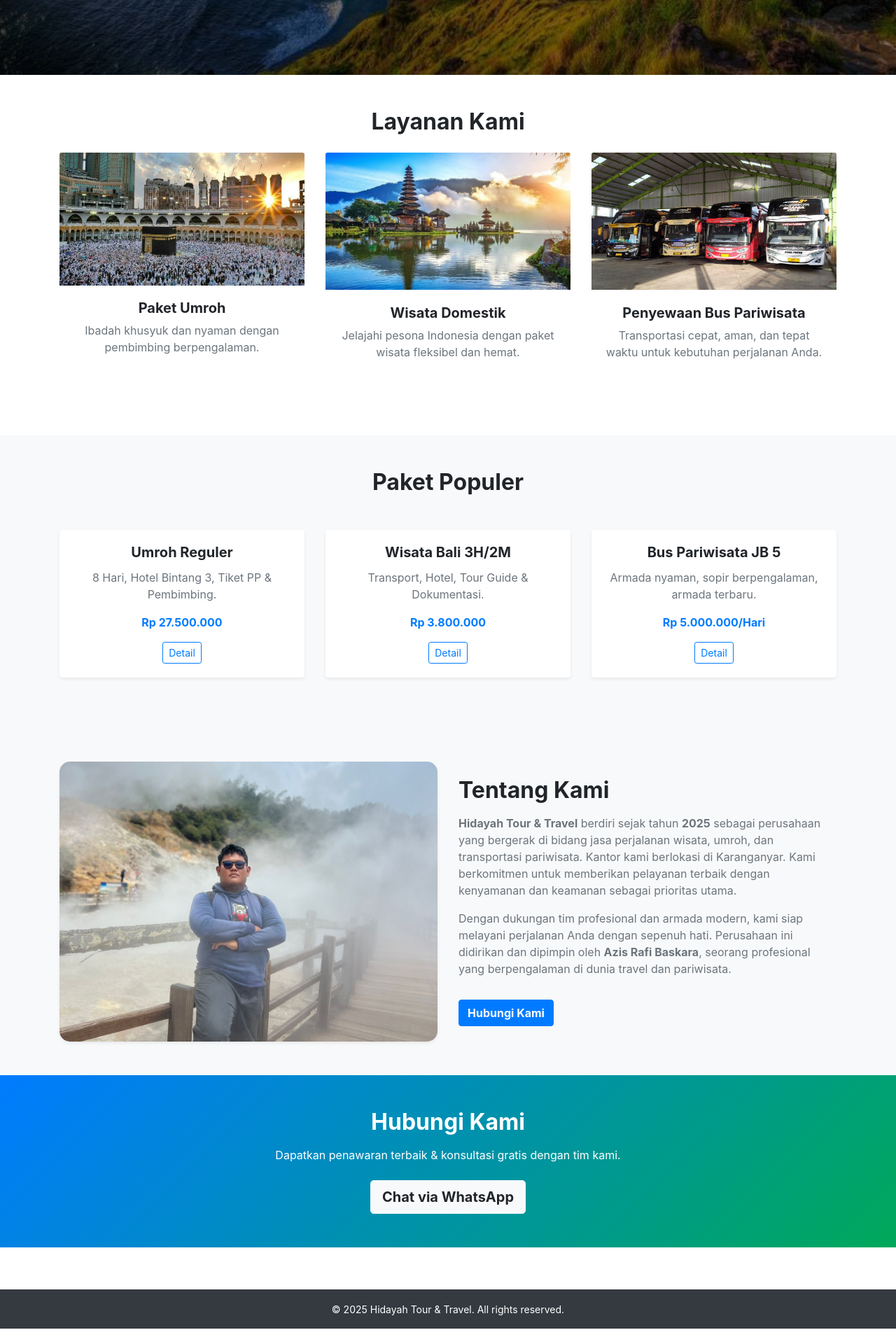
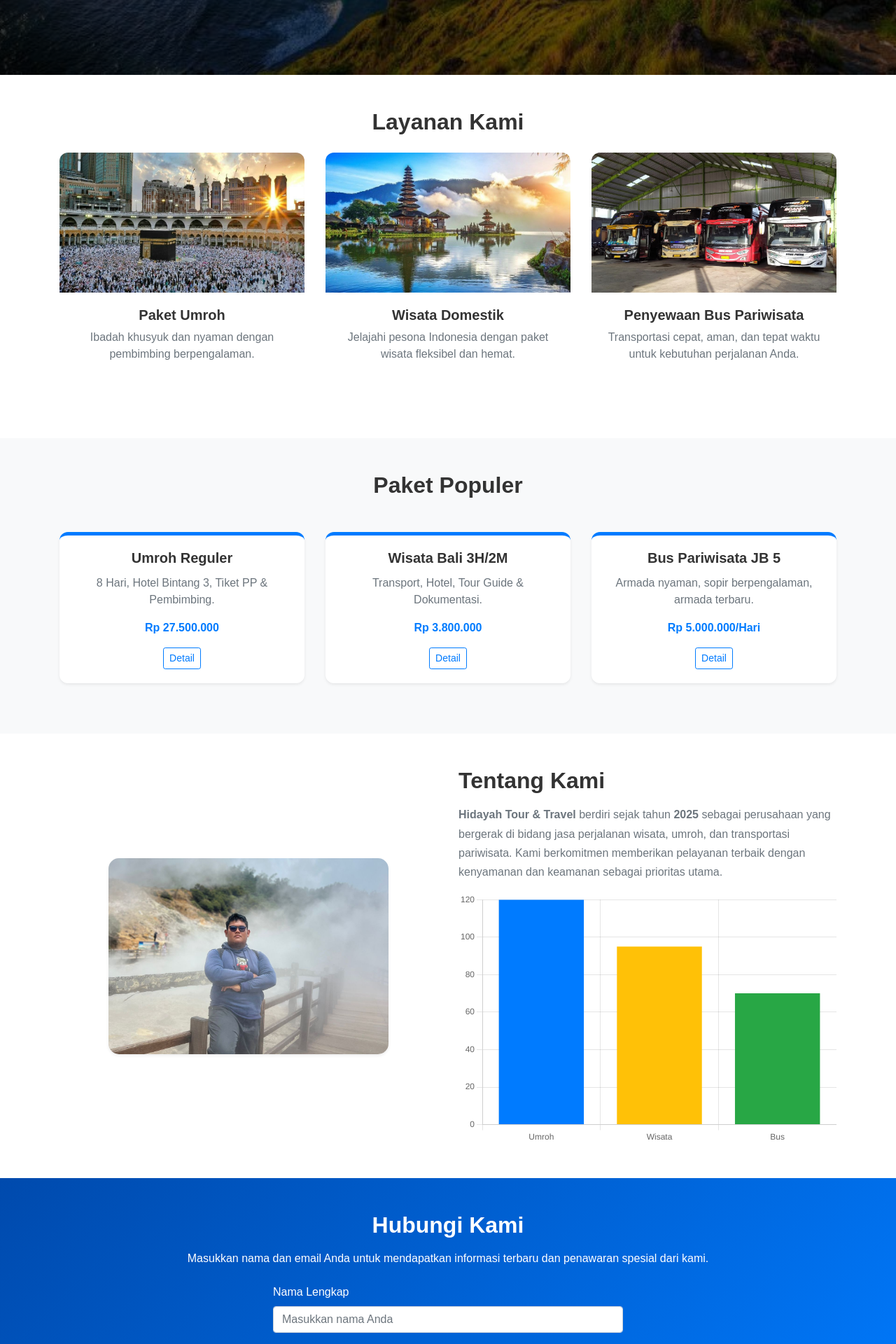
Before and after one commit to Argyatama7007/lat-bootsrtap, a PHP site: page /ismab.html in a window 1280 px wide. Shown: the part 760-2680 px from the top of the page at 70% size. Before the commit the page ends 2658 px from the top, so only its background shows below. Run offline with PHP 8.4, Linux system fonts and the light colour scheme.

Commit message:
javascripiso

```diff
--- a/ismab.css
+++ b/ismab.css
@@ -1,27 +1,73 @@
+/* ==== Global Style ==== */
 body {
   font-family: 'Poppins', sans-serif;
   overflow-x: hidden;
+  color: #333;
 }
 
-  /* Hero Section */
+h1, h2, h3, h4, h5 {
+  font-weight: 700;
+}
+
+section {
+  scroll-margin-top: 80px; /* agar tidak ketutup navbar */
+}
+
+/* ==== Navbar ==== */
+.navbar {
+  transition: all 0.3s ease;
+}
+.navbar.scrolled {
+  background-color: #fff !important;
+  box-shadow: 0 2px 8px rgba(0,0,0,0.1);
+}
+.navbar-nav .nav-link {
+  font-weight: 500;
+  color: #333 !important;
+  transition: color 0.3s ease;
+}
+.navbar-nav .nav-link:hover,
+.navbar-nav .nav-link.active {
+  color: #007bff !important;
+}
+
+/* ==== Hero Section ==== */
 .hero {
   background: linear-gradient(rgba(0,0,0,0.6), rgba(0,0,0,0.6)),
-                url('https://images.unsplash.com/photo-1504215680853-026ed2a45def?auto=format&fit=crop&w=1600&q=70') center center / cover no-repeat;
+              url('img/home.jpeg') center center / cover no-repeat;
   height: 100vh;
   display: flex;
   align-items: center;
   justify-content: center;
+  text-align: center;
+  color: white;
+}
+.hero h1 {
+  font-size: 3rem;
+}
+.hero p {
+  max-width: 600px;
+  margin: 0 auto 25px;
+  font-size: 1.1rem;
+}
+.hero a.btn {
+  transition: all 0.3s ease;
+}
+.hero a.btn:hover {
+  transform: scale(1.05);
+  background-color: #ffc107;
+  border-color: #ffc107;
+  color: white;
 }
 
-  .hero-btn {
-    transition: all 0.3s ease;
+/* ==== Layanan Section ==== */
+#layanan {
+  background-color: #fff;
 }
-  .hero-btn:hover {
-    transform: scale(1.05);
-    background-color: #ffc107;
+.layanan-card img {
+  height: 200px;
+  object-fit: cover;
 }
-
-  /* Cards */
 .card {
   border: none;
   border-radius: 12px;
@@ -33,23 +79,60 @@ body {
   box-shadow: 0 12px 25px rgba(0,0,0,0.15);
 }
 
-  /* Layanan Section */
-  .layanan-card img {
-    height: 200px;
-    object-fit: cover;
+/* ==== Paket Section ==== */
+#paket {
+  background-color: #f8f9fa;
 }
-
-  /* Paket Section */
 .paket-card {
   border-top: 5px solid #007bff;
 }
 
-  /* Kontak Section */
-  .kontak-section {
-    background: linear-gradient(135deg, #001f3f, #003366);
+/* ==== Tentang Kami ==== */
+#tentang {
+  background-color: #ffffff;
+}
+#tentang img {
+  width: 80%;
+  max-width: 400px;
+  border-radius: 15px;
+  display: block;
+  margin: 0 auto;
+  object-fit: cover;
+}
+#tentang p {
+  line-height: 1.7;
 }
 
-  /* Floating WA */
+/* ==== Kontak Section ==== */
+#kontak {
+  background: linear-gradient(135deg, #004aad, #007bff);
+  color: white;
+  padding-top: 80px;
+  padding-bottom: 80px;
+}
+#kontak button {
+  transition: all 0.3s ease;
+}
+#kontak button:hover {
+  transform: scale(1.05);
+}
+#nomorKontak {
+  background: rgba(255,255,255,0.1);
+  padding: 20px;
+  border-radius: 10px;
+  display: inline-block;
+}
+
+/* ==== Footer ==== */
+footer {
+  background-color: #111;
+  color: #ccc;
+  padding: 15px 0;
+  text-align: center;
+  font-size: 0.9rem;
+}
+
+/* ==== Floating WhatsApp ==== */
 .wa-float {
   position: fixed;
   right: 25px;
@@ -61,12 +144,27 @@ body {
   transform: scale(1.1);
 }
 
-  /* Responsive */
+/* ==== Responsive ==== */
+@media (max-width: 992px) {
+  .hero h1 {
+    font-size: 2.3rem;
+  }
+  #tentang img {
+    width: 100%;
+    max-width: 350px;
+  }
+}
 @media (max-width: 768px) {
   .hero {
-      height: 70vh;
+    height: 75vh;
+  }
+  .hero p {
+    font-size: 1rem;
   }
   .layanan-card img {
     height: 180px;
   }
+  #kontak {
+    padding: 60px 20px;
   }
+}
--- a/ismab.html
+++ b/ismab.html
@@ -9,58 +9,7 @@
   <link rel="stylesheet" href="https://unpkg.com/aos@2.3.1/dist/aos.css">
   <link rel="stylesheet" href="https://cdnjs.cloudflare.com/ajax/libs/font-awesome/6.5.0/css/all.min.css">
   <link rel="icon" href="logo.png">
-  <style>
-    body {
-      scroll-behavior: smooth;
-    }
-
-    /* Hero Section */
-    .hero {
-      min-height: 100vh;
-      background: linear-gradient(rgba(0,0,0,0.5), rgba(0,0,0,0.5)),
-                  url('img/home.jpeg') center/cover no-repeat;
-      display: flex;
-      align-items: center;
-      justify-content: center;
-      text-align: center;
-      color: #fff;
-    }
-
-    /* Navbar */
-    .navbar-brand span.text-primary {
-      color: #007bff !important;
-    }
-
-    /* Card */
-    .layanan-card, .paket-card {
-      border: none;
-      transition: transform .3s ease, box-shadow .3s ease;
-    }
-    .layanan-card:hover, .paket-card:hover {
-      transform: translateY(-8px);
-      box-shadow: 0 8px 20px rgba(0,0,0,0.15);
-    }
-
-    /* Kontak */
-    .kontak-section {
-      background: linear-gradient(135deg, #007bff, #00a859);
-    }
-
-    /* Tentang Kami */
-    .tentang-section {
-      background-color: #f8f9fa;
-    }
-    .tentang-img {
-      border-radius: 15px;
-      width: 100%;
-      object-fit: cover;
-      max-height: 400px;
-    }
-
-    footer {
-      margin-top: 60px;
-    }
-  </style>
+  <link rel="stylesheet" href="ismab.css">
 </head>
 
 <body>
@@ -141,7 +90,7 @@
               <h5 class="card-title font-weight-bold">Umroh Reguler</h5>
               <p class="card-text text-muted">8 Hari, Hotel Bintang 3, Tiket PP & Pembimbing.</p>
               <p class="font-weight-bold text-primary">Rp 27.500.000</p>
-              <a href="#" class="btn btn-outline-primary btn-sm">Detail</a>
+              <a href="#kontak" class="btn btn-outline-primary btn-sm btn-detail">Detail</a>
             </div>
           </div>
         </div>
@@ -151,7 +100,7 @@
               <h5 class="card-title font-weight-bold">Wisata Bali 3H/2M</h5>
               <p class="card-text text-muted">Transport, Hotel, Tour Guide & Dokumentasi.</p>
               <p class="font-weight-bold text-primary">Rp 3.800.000</p>
-              <a href="#" class="btn btn-outline-primary btn-sm">Detail</a>
+              <a href="#kontak" class="btn btn-outline-primary btn-sm btn-detail">Detail</a>
             </div>
           </div>
         </div>
@@ -161,7 +110,7 @@
               <h5 class="card-title font-weight-bold">Bus Pariwisata JB 5</h5>
               <p class="card-text text-muted">Armada nyaman, sopir berpengalaman, armada terbaru.</p>
               <p class="font-weight-bold text-primary">Rp 5.000.000/Hari</p>
-              <a href="#" class="btn btn-outline-primary btn-sm">Detail</a>
+              <a href="#kontak" class="btn btn-outline-primary btn-sm btn-detail">Detail</a>
             </div>
           </div>
         </div>
@@ -174,19 +123,14 @@
     <div class="container">
       <div class="row align-items-center">
         <div class="col-md-6 mb-4 mb-md-0" data-aos="fade-right">
-          <img src="img/genggong.jpeg" alt="Tentang Kami" class="tentang-img shadow-sm">
+          <img src="img/genggong.jpeg" alt="Tentang Kami" class="tentang-img shadow-sm" style="max-height:280px;">
         </div>
         <div class="col-md-6" data-aos="fade-left">
           <h2 class="font-weight-bold mb-3">Tentang Kami</h2>
           <p class="text-muted">
-            <strong>Hidayah Tour & Travel</strong> berdiri sejak tahun <strong>2025</strong> sebagai perusahaan yang bergerak di bidang jasa perjalanan wisata, umroh, dan transportasi pariwisata. Kantor kami berlokasi di Karanganyar.
-            Kami berkomitmen untuk memberikan pelayanan terbaik dengan kenyamanan dan keamanan sebagai prioritas utama.
+            <strong>Hidayah Tour & Travel</strong> berdiri sejak tahun <strong>2025</strong> sebagai perusahaan yang bergerak di bidang jasa perjalanan wisata, umroh, dan transportasi pariwisata. Kami berkomitmen memberikan pelayanan terbaik dengan kenyamanan dan keamanan sebagai prioritas utama.
           </p>
-          <p class="text-muted">
-            Dengan dukungan tim profesional dan armada modern, kami siap melayani perjalanan Anda dengan sepenuh hati.
-            Perusahaan ini didirikan dan dipimpin oleh <strong>Azis Rafi Baskara</strong>, seorang profesional yang berpengalaman di dunia travel dan pariwisata.
-          </p>
-          <a href="#kontak" class="btn btn-primary font-weight-bold mt-3">Hubungi Kami</a>
+          <canvas id="chartTentang" height="200"></canvas>
         </div>
       </div>
     </div>
@@ -196,8 +140,24 @@
   <section id="kontak" class="py-5 text-white text-center kontak-section">
     <div class="container" data-aos="fade-up">
       <h2 class="font-weight-bold mb-3">Hubungi Kami</h2>
-      <p class="mb-4">Dapatkan penawaran terbaik & konsultasi gratis dengan tim kami.</p>
-      <a href="" target="_blank" class="btn btn-light btn-lg font-weight-bold">Chat via WhatsApp</a>
+      <p class="mb-4">Masukkan nama dan email Anda untuk mendapatkan informasi terbaru dan penawaran spesial dari kami.</p>
+
+      <form id="formKontak" class="mx-auto" style="max-width: 500px;">
+        <div class="form-group text-left">
+          <label for="namaPelanggan">Nama Lengkap</label>
+          <input type="text" id="namaPelanggan" class="form-control" placeholder="Masukkan nama Anda" required>
+        </div>
+        <div class="form-group text-left">
+          <label for="emailPelanggan">Alamat Email</label>
+          <input type="email" id="emailPelanggan" class="form-control" placeholder="nama@email.com" required>
+        </div>
+        <button type="submit" class="btn btn-light btn-lg font-weight-bold mt-3">Kirim</button>
+      </form>
+
+      <div id="pesanSukses" class="mt-4" style="display:none;">
+        <h5 class="font-weight-bold">✅ Terima kasih!</h5>
+        <p>Kami telah menerima data Anda. Tim kami akan segera menghubungi melalui email.</p>
+      </div>
     </div>
   </section>
 
@@ -210,8 +170,63 @@
   <script src="https://code.jquery.com/jquery-3.5.1.slim.min.js"></script>
   <script src="https://cdn.jsdelivr.net/npm/bootstrap@4.6.2/dist/js/bootstrap.bundle.min.js"></script>
   <script src="https://unpkg.com/aos@2.3.1/dist/aos.js"></script>
+  <script src="https://cdn.jsdelivr.net/npm/chart.js"></script>
   <script>
     AOS.init({ duration: 1000, once: true });
+
+    // Navbar Active Link
+    const navLinks = document.querySelectorAll('.nav-link');
+    window.addEventListener('scroll', () => {
+      let current = '';
+      document.querySelectorAll('section').forEach(section => {
+        const sectionTop = section.offsetTop - 100;
+        if (scrollY >= sectionTop) current = section.getAttribute('id');
+      });
+      navLinks.forEach(link => {
+        link.classList.remove('active');
+        if (link.getAttribute('href') === '#' + current) link.classList.add('active');
+      });
+    });
+
+    // Smooth Scroll
+    document.querySelectorAll('a[href^="#"]').forEach(anchor => {
+      anchor.addEventListener('click', function(e) {
+        e.preventDefault();
+        document.querySelector(this.getAttribute('href')).scrollIntoView({ behavior: 'smooth' });
+      });
+    });
+
+    // Tombol Detail menuju ke kontak
+    document.querySelectorAll('.btn-detail').forEach(btn => {
+      btn.addEventListener('click', e => {
+        e.preventDefault();
+        document.querySelector('#kontak').scrollIntoView({ behavior: 'smooth' });
+      });
+    });
+
+    // ChartJS
+    const ctx = document.getElementById('chartTentang').getContext('2d');
+    new Chart(ctx, {
+      type: 'bar',
+      data: {
+        labels: ['Umroh', 'Wisata', 'Bus'],
+        datasets: [{
+          label: 'Jumlah Pelanggan (ribu)',
+          data: [120, 95, 70],
+          backgroundColor: ['#007bff', '#ffc107', '#28a745']
+        }]
+      },
+      options: { responsive: true, plugins: { legend: { display: false } } }
+    });
+
+    // Form Kontak
+    document.getElementById('formKontak').addEventListener('submit', e => {
+      e.preventDefault();
+      document.getElementById('formKontak').style.display = 'none';
+      document.getElementById('pesanSukses').style.display = 'block';
+    });
+
+    // Navbar height padding
     $(function(){
       var navH = $('.navbar').outerHeight();
       $('body').css('padding-top', navH + 'px');
```
Lines whose indentation alone changed are shown as unchanged.
